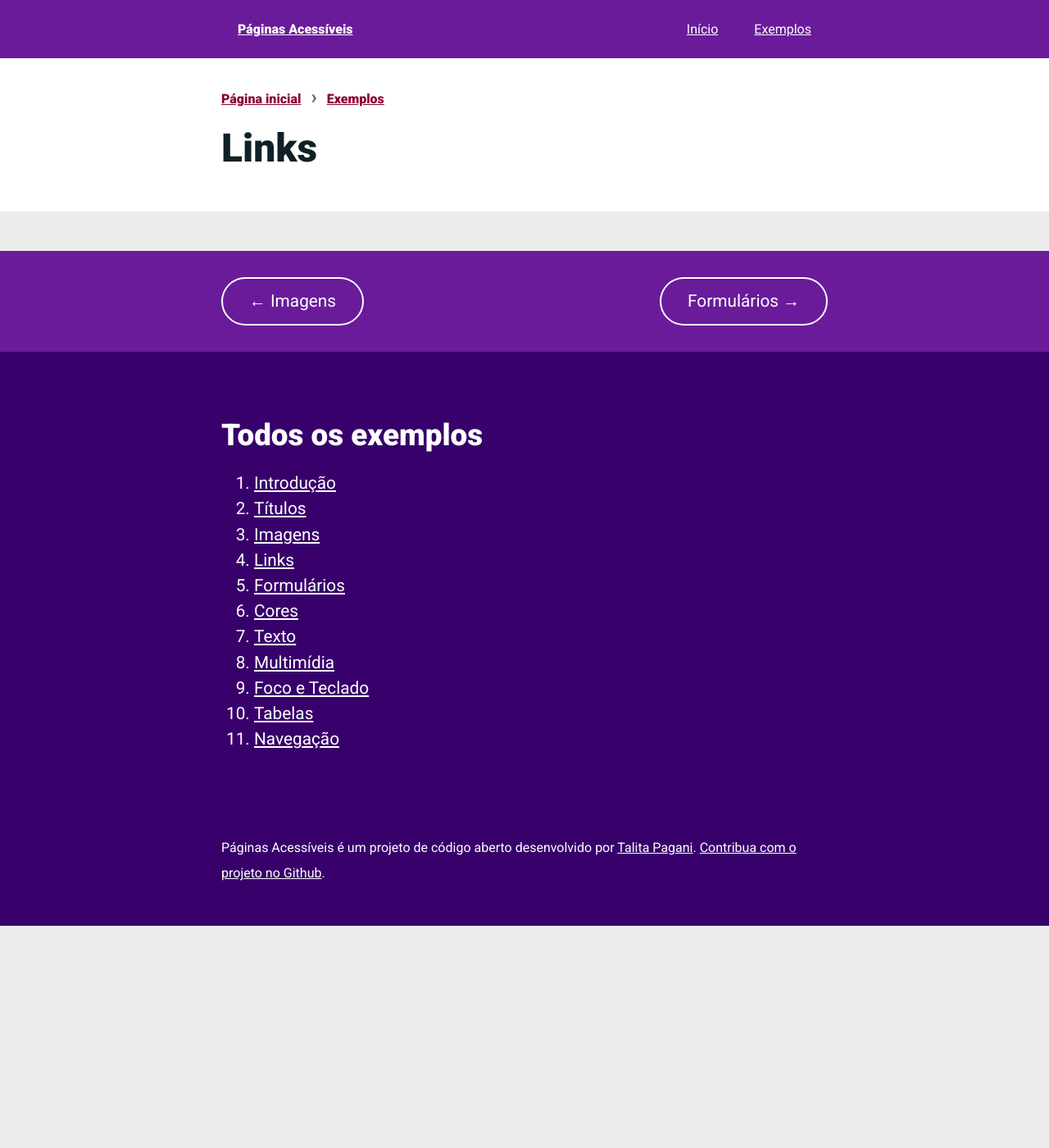
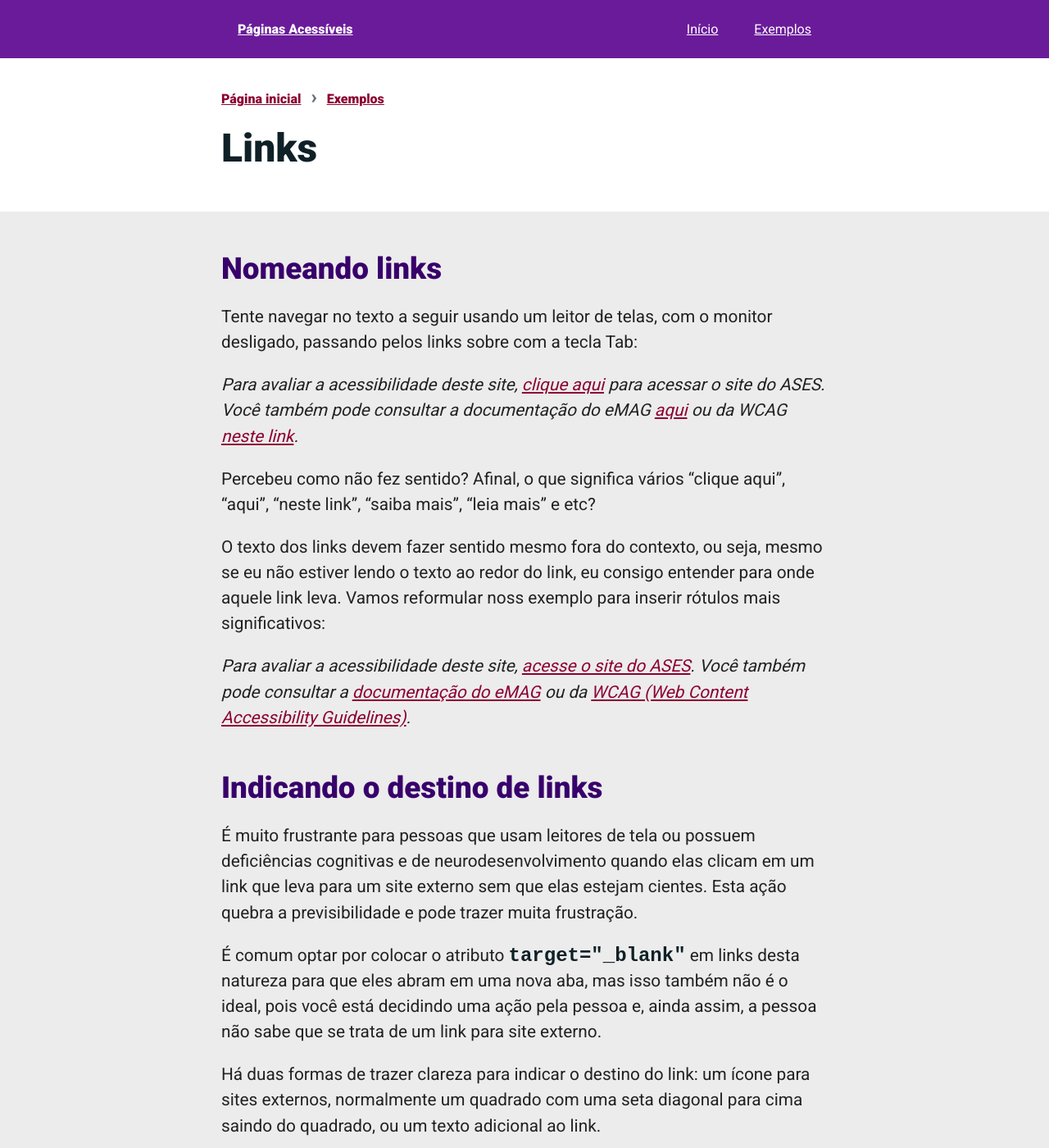
Before and after one commit to talitapagani/paginas-acessiveis, a Jekyll site: the page built from _examples/04-links.md, in a window 1280 px wide and 1400 px high. Shown: the whole window at 82% size. Built offline with Jekyll 4.4.1, drawn with Linux system fonts in a browser that asks for light colours; some of the changed text lies outside the part shown.

Commit message:
Complementing images and finishing links page

```diff
--- a/_examples/04-links.md
+++ b/_examples/04-links.md
@@ -10,3 +10,25 @@ breadcrumb:
   - url: /exemplos
     title: Exemplos
 ---
+
+## Nomeando links
+
+Tente navegar no texto a seguir usando um leitor de telas, com o monitor desligado, passando pelos links sobre com a tecla Tab:
+
+*Para avaliar a acessibilidade deste site, [clique aqui](http://asesweb.governoeletronico.gov.br/ases/) para acessar o site do ASES. Você também pode consultar a documentação do eMAG [aqui](http://emag.governoeletronico.gov.br/) ou da WCAG [neste link](https://www.w3.org/WAI/standards-guidelines/wcag/).*
+
+Percebeu como não fez sentido? Afinal, o que significa vários "clique aqui", "aqui", "neste link", "saiba mais", "leia mais" e etc?
+
+O texto dos links devem fazer sentido mesmo fora do contexto, ou seja, mesmo se eu não estiver lendo o texto ao redor do link, eu consigo entender para onde aquele link leva. Vamos reformular noss exemplo para inserir rótulos mais significativos:
+
+*Para avaliar a acessibilidade deste site, [acesse o site do ASES](http://asesweb.governoeletronico.gov.br/ases/). Você também pode consultar a [documentação do eMAG](http://emag.governoeletronico.gov.br/) ou da [WCAG (Web Content Accessibility Guidelines)](https://www.w3.org/WAI/standards-guidelines/wcag/).*
+
+## Indicando o destino de links
+
+É muito frustrante para pessoas que usam leitores de tela ou possuem deficiências cognitivas e de neurodesenvolvimento quando elas clicam em um link que leva para um site externo sem que elas estejam cientes. Esta ação quebra a previsibilidade e pode trazer muita frustração.
+
+É comum optar por colocar o atributo `target="_blank"` em links desta natureza para que eles abram em uma nova aba, mas isso também não é o ideal, pois você está decidindo uma ação pela pessoa e, ainda assim, a pessoa não sabe que se trata de um link para site externo.
+
+Há duas formas de trazer clareza para indicar o destino do link: um ícone para sites externos, normalmente um quadrado com uma seta diagonal para cima saindo do quadrado, ou um texto adicional ao link.
+
+Repare que, aqui no site, usamos a segunda opção em algumas páginas. Por exemplo: [Inclusive Componentes (link para um site externo)](https://inclusive-components.design/)
```
Also changed, not shown: _examples/03-imagens.md (+14 -3 lines).
